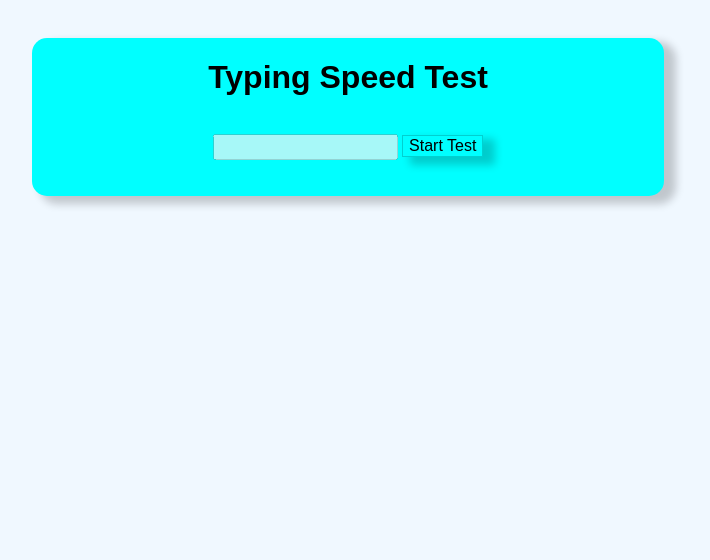
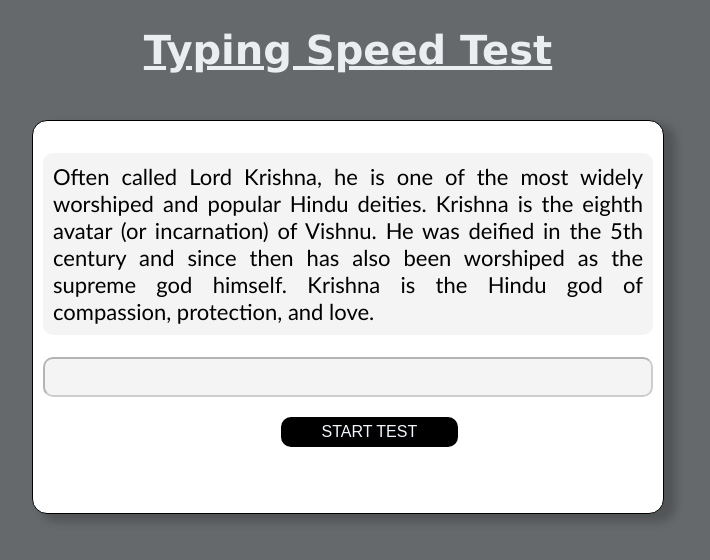
Before and after one commit to Shra2703/Typing-Speed-Test, a plain HTML site: page index.html in a window 1280 px wide. Shown: the whole page, without its empty margins (292-1002 px from the left). Drawn offline with Linux system fonts and the light colour scheme.

Commit message:
Added some styling and typing speed test is completed

```diff
--- a/index.html
+++ b/index.html
@@ -7,23 +7,29 @@
     <title>Typing Speed Test</title>
   </head>
   <body>
+    <h1><u>Typing Speed Test</u></h1>
+    <!-- Paragraph container -->
     <div class="container">
-      <h1>Typing Speed Test</h1>
-
       <div id="typing-area">
-        <p id="sentence"></p>
-        <input type="text" id="input" disabled />
-
-        <button id="start-btn">Start Test</button>
+        <p id="sentence">
+          Often called Lord Krishna, he is one of the most widely worshiped and popular Hindu deities. Krishna is the eighth avatar (or incarnation) of Vishnu. He was deified in the 5th century and since then has also been worshiped as the supreme god himself. Krishna is the Hindu god of compassion, protection, and love.
+        </p>
+        <div id="inputStart">
+          <input type="text" id="input" disabled />
+          <button id="start-btn">Start Test</button>
+        </div>
         <p id="timer"></p>
       </div>
+    </div>
 
-      <div id="result">
-        <h2>Test Result</h2>
-        <p>Typing Speed: <span id="speed"></span> WPM</p>
-        <p>Accuracy: <span id="accuracy"></span>%</p>
-        <button id="retry-btn">Retry Test</button>
+    <!-- Result container -->
+    <div id="result">
+      <h2><u>Test Result</u></h2>
+      <div id="speedAccuracy">
+        <p><u>Typing Speed: </u> <span id="speed"></span> WPM</p>
+        <p><u>Accuracy: </u> <span id="accuracy"></span>%</p>
       </div>
+      <button id="retry-btn">Retry Test</button>
     </div>
 
     <script src="script.js"></script>
--- a/script.js
+++ b/script.js
@@ -1,11 +1,25 @@
+// sentence which have to display
+// let sentences = `Often called Lord Krishna, he is one of the most widely worshiped and popular Hindu deities. Krishna is the eighth avatar (or incarnation) of Vishnu. He was deified in the 5th century and since then has also been worshiped as the supreme god himself. Krishna is the Hindu god of compassion, protection, and love.
+// `;
 
-// sentence which have to display
-let sentences = `Often called Lord Krishna, he is one of the most widely worshiped and popular Hindu deities. Krishna is the eighth avatar (or incarnation) of Vishnu. He was deified in the 5th century and since then has also been worshiped as the supreme god himself. Krishna is the Hindu god of compassion, protection, and love.
-`;
+let sentenceArr = [
+  `Often called Lord Krishna, he is one of the most widely worshiped and popular Hindu deities. Krishna is the eighth avatar (or incarnation) of Vishnu. He was deified in the 5th century and since then has also been worshiped as the supreme god himself. Krishna is the Hindu god of compassion, protection, and love.
+`,
+  `Radha, in Hinduism, the gopi (milkmaid) who became the beloved of the god Krishna during that period of his life when he lived among the gopas (cowherds) of Vrindavan. Radha was the wife of another gopa but was the dearest of Krishna's consorts and his constant companion.
+`,
+`
+In the Bhagavad Gita, Krisha and Arjuna are cousins tasked to fight in a contentious battle called the Mahabharata. The battle is occurring as a result of land conflict in India. Krishna has relatives on both sides of the battle while Arjuna specifically has to fight against his own friends and family in this battle.
+`,
+  `
+Lord Krishna and Sudama were childhood friends and schoolmates at Gurukul & studied under the guidance of Guru Sandipani. After their Education got completed, they got separated. But neither Krishna nor Sudama was able to forget their divine Friendship. Both Krishna & Sudama grew up.
+`,
+  `As we all know she was the foster mother of lord Krishna but she is revered more than his biological mother. Yashoda will always be remembered as lord Krishna's loving mother and their relationship is much cherished and always be considered as one of the most celebrated relationship of a mother and her son of all time.`,
+];
 
 
 let timeInterval = "";
 let timerDuration = 30;
+let random;
 
 const sentenceEle = document.getElementById("sentence");
 const startBtnEle = document.getElementById("start-btn");
@@ -16,28 +30,33 @@ const speedEle = document.getElementById("speed");
 const accuracyEle = document.getElementById("accuracy");
 const retryEle = document.getElementById("retry-btn");
 
+// to disble copy paste on the document
+document.addEventListener(
+  "copy",
+  (e) => {
+    e.preventDefault();
+  },
+  false
+);
 
-// to disble copy paste on the document
-document.addEventListener("copy" , (e) => {
-  e.preventDefault();
-}, false)
-
-document.addEventListener("contextmenu" , (e) => {
-  e.preventDefault();
-}, false)
+// document.addEventListener("contextmenu" , (e) => {
+//   e.preventDefault();
+// }, false)
 
 // Start btn function
 startBtnEle.addEventListener("click", startFunc);
 
 function startFunc() {
-  sentenceEle.innerHTML = sentences;
+  random = Math.random() * sentenceArr.length;
+  random = Math.floor(random);
+console.log(Math.floor(random));
+
+  sentenceEle.innerHTML = sentenceArr[random];
+  sentenceEle.style.display = "block";
   startBtnEle.disabled = true;
   // inputEle.disabled = false;
   inputEle.focus();
   startTimer();
-  // setTimeout(() => {
-  //     imeIclearInterval(tnterval);
-  // }, 30000)
 }
 
 // input function disbled
@@ -94,7 +113,9 @@ function endGame() {
 retryEle.addEventListener("click", () => {
   resultEle.style.display = "none";
   startBtnEle.disabled = false;
-  timerDuration =  30;
+  timerDuration = 30;
+  // sentenceArrCount++;
+  // if(sentenceArrCount >= sentenceArr.length) sentenceArrCount = 0;
+  // sentenceEle.innerHTML = sentenceArr[sentenceArrCount];
   inputEle.focus();
-
 });
--- a/style.css
+++ b/style.css
@@ -1,47 +1,133 @@
-*{
+* {
   user-select: none;
+  box-sizing: border-box;
 }
 
-*::selection{
+*::selection {
   background: none;
 }
 
-*::-moz-selection{
+*::-moz-selection {
   background: none;
 }
 
 body {
-  font-family: Arial, sans-serif;
-  background-color: aliceblue;
+  font-family: "Gill Sans", "Gill Sans MT", Calibri, "Trebuchet MS", sans-serif;
+  background-color: rgb(102, 105, 108);
 }
-.container {
+h1 {
+  text-align: center;
+  /* left: 25%; */
+  color: rgb(234, 238, 241);
+  font-size: 40px;
+  font-family: "Lucida Sans", "Lucida Sans Regular", "Lucida Grande",
+    "Lucida Sans Unicode", Geneva, Verdana, sans-serif;
+}
+.container,
+#result {
   display: flex;
   flex-flow: column;
   text-align: center;
   position: relative;
   left: 25%;
-  top: 30px;
+  top: 20px;
   width: 50%;
   background-color: aqua;
+  background-color: white;
   border-radius: 15px;
   box-shadow: 10px 6px 8px 2px rgba(0, 0, 0, 0.2);
+  border: 1px solid black;
+  padding: 10px;
 }
+
+#sentence {
+  text-align: justify;
+  /* border: 1px solid black; */
+  padding: 10px;
+  border-radius: 10px;
+  /* display: none; */
+  font-size: 22px;
+  background-color: rgb(244, 244, 244);
+}
+
 input {
-  height: 20px;
+  height: 40px;
+  border-radius: 10px;
+  background-color: antiquewhite;
 }
+
 button {
   text-decoration: none;
   border-style: none;
-  border: 1px solid rgb(1, 208, 208);
+  /* border: 1px solid rgb(1, 208, 208); */
   background-color: aqua;
-  box-shadow: 10px 6px 8px 2px rgba(0, 0, 0, 0.2);
+  /* box-shadow: 10px 6px 8px 2px rgba(0, 0, 0, 0.2); */
   font-size: 16px;
-}
-#typing-area {
-  margin-bottom: 20px;
+  width: 140px;
+  height: 30px;
+  border-radius: 10px;
+  text-transform: uppercase;
+  padding: 3px;
+  background-color: black;
+  color: aliceblue;
+  cursor: pointer;
 }
 
+/* #typing-area {
+  /* margin-bottom: 10px; */
+/* } */
+
+#inputStart {
+  display: flex;
+  flex-direction: column;
+}
+#input {
+  font-size: 20px;
+  padding: 10px;
+  background-color: rgb(244, 244, 244);
+
+}
+#start-btn {
+  margin-top: 20px;
+  width: 29%;
+  position: relative;
+  top: 10%;
+  left: 39%;
+}
 #result {
   display: none;
-  margin-top: 20px;
+  margin-top: 40px;
+  border: 1px solid black;
+  background-color: rgb(240, 234, 234);
+  padding: 10px;
+  padding-bottom: 15px;
+  font-size: 19px;
+  width: 33%;
+  left: 33%;
 }
+
+#result h2 {
+  text-decoration: solid;
+  color: brown;
+  font-size: 34px;
+}
+
+#speedAccuracy {
+  /* border: 1px solid black; */
+  display: flex;
+  justify-content: space-between;
+  font-size: 20px;
+}
+
+#timer {
+  font-size: 24px;
+  /* border: 1px solid black; */
+  border-radius: 10px;
+  width: 30%;
+  background-color: white;
+  text-align: center;
+  position: relative;
+
+  left: 39%;
+  padding: 4px;
+}
```
